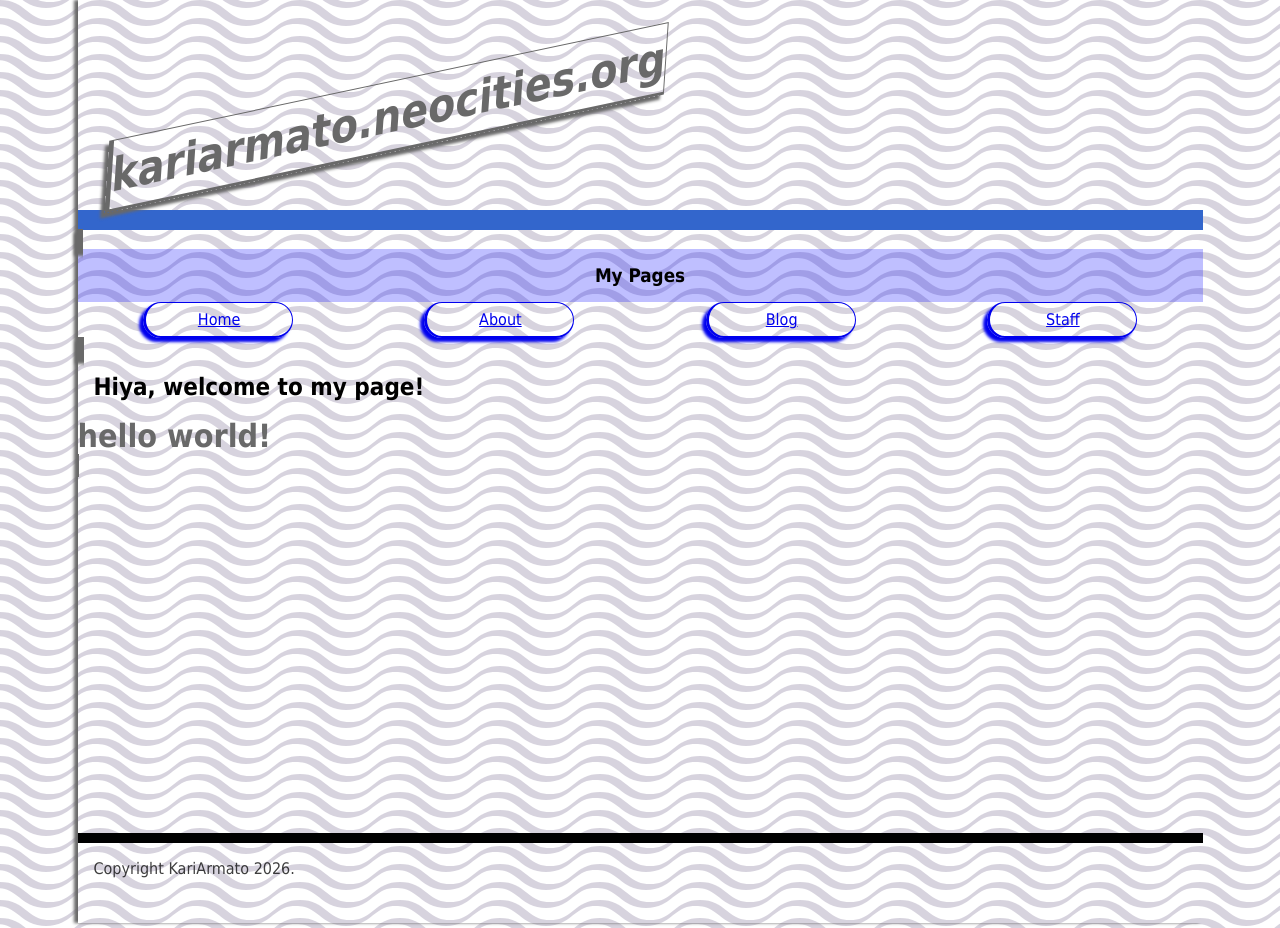
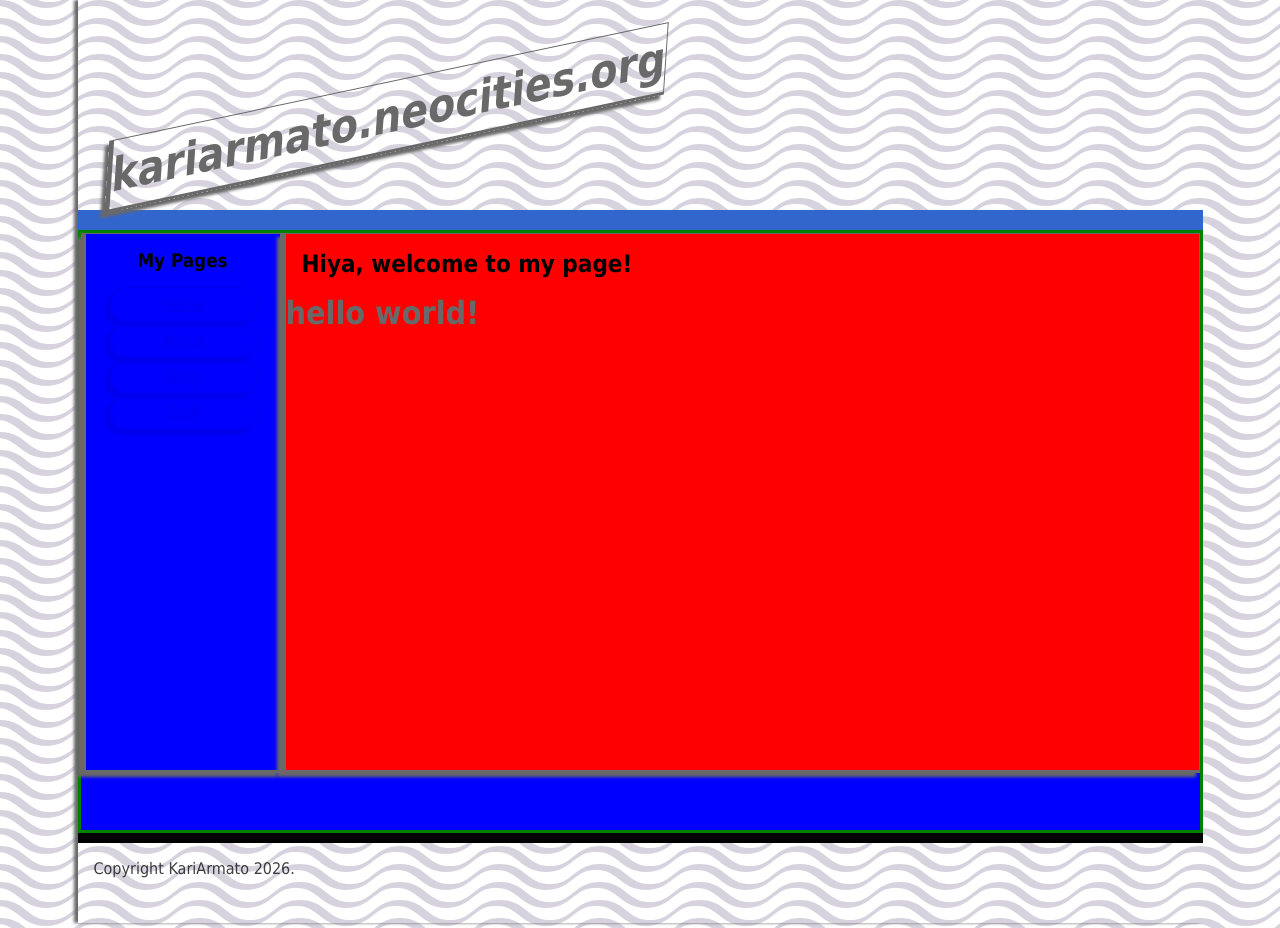
Before and after one commit to hatspies/hatspies.github.io, a Jekyll site: the page built from index.html, in a window 1280 px wide. Built offline with Jekyll 4.4.1, drawn with Linux system fonts in a browser that asks for light colours.

Commit message:
Update _main-area.scss

```diff
--- a/_sass/layouts/_main-area.scss
+++ b/_sass/layouts/_main-area.scss
@@ -4,6 +4,13 @@
   color: url($dimgrey);
   height: 67vh;
   display: block;
+  padding: 20px, 30px;
+  display: flex;
+  flex-direction: row;
+  flex-wrap: wrap;
+  justify-content: space-between;
+  background-color: blue;
+  border: 3px solid green;
   //padding: 20px, 0px;
 
   span {
@@ -12,7 +19,7 @@
   }
 }
 
-.maincontainer
+/*.maincontainer
 {
 height: auto;
 padding: 20px, 30px;
@@ -23,7 +30,7 @@
 background-color: blue;
 border: 3px solid green;
 
-}
+}*/
 
 //Sidebar Rules
 
```
